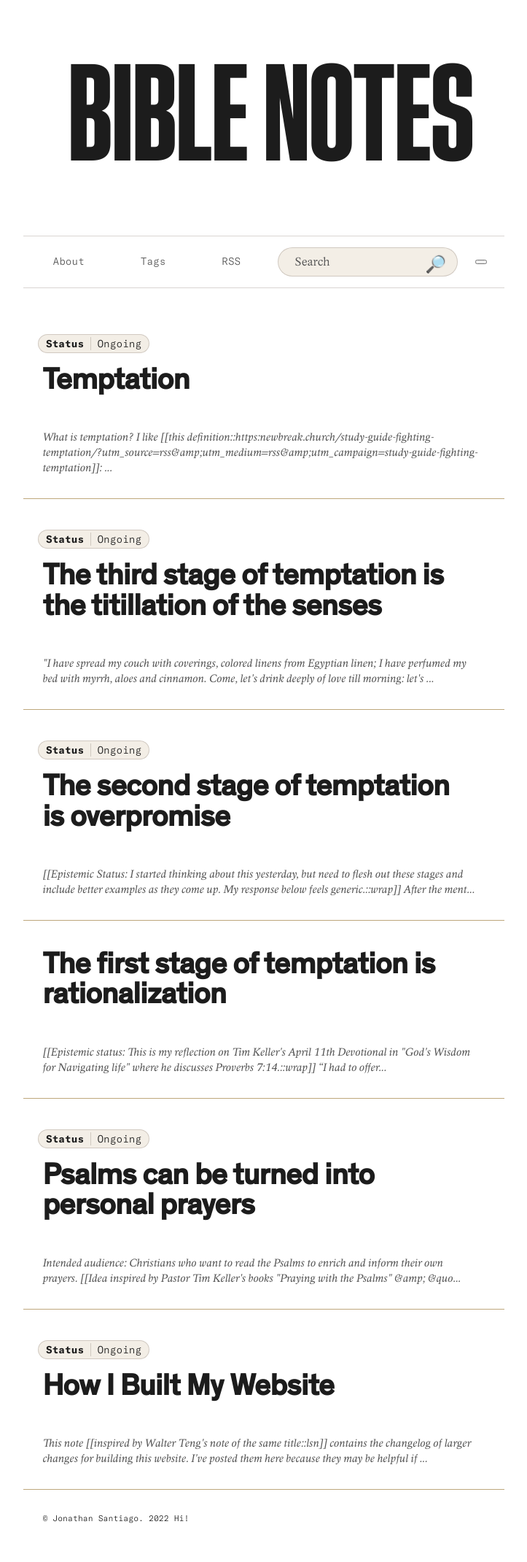
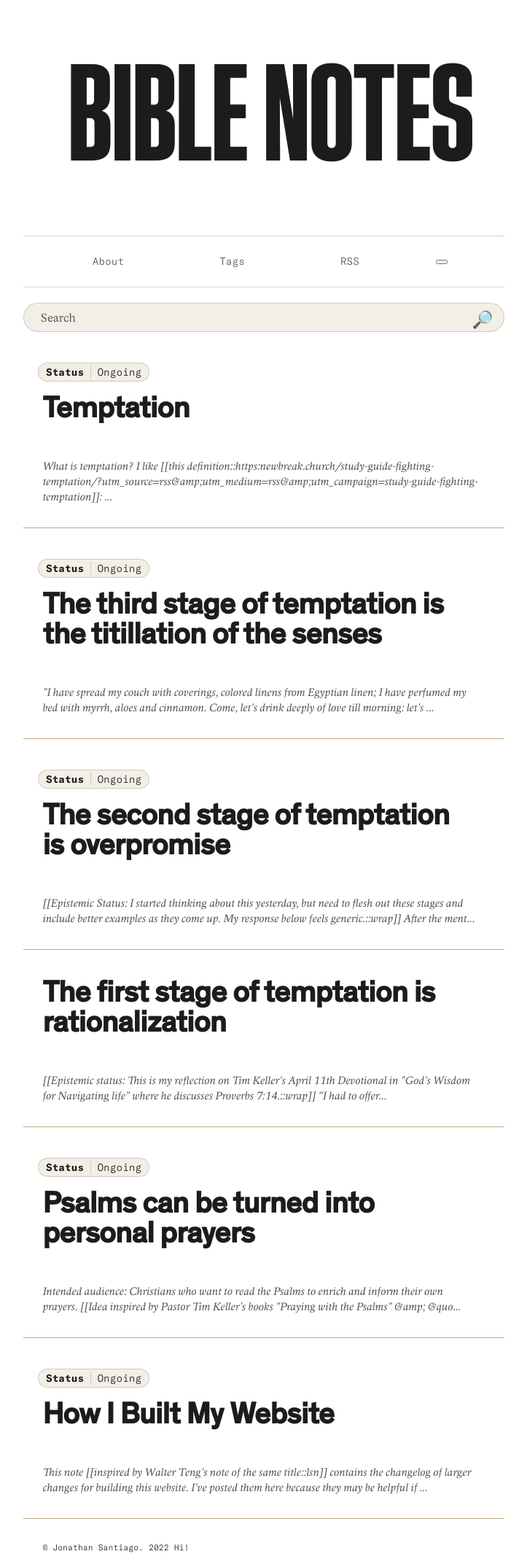
Before and after one commit to jsantiago611/digital-garden-master, a Jekyll site: the page built from index.md, in a window 1280 px wide. Shown: the whole page at 73% size, without its empty margins (278-1001 px from the left). Built offline with Jekyll 4.4.1, drawn with Linux system fonts in a browser that asks for light colours; before the commit the page ends 2101 px from its top, so only the background shows below that.

Commit message:
moving searchbar down to it's own line

```diff
--- a/_includes/Header.html
+++ b/_includes/Header.html
@@ -184,7 +184,13 @@
             <p class="menu-item-text">RSS</p>
         </a>
         {%- if site.preferences.search.enabled -%}
-        <div class="searchbar search-container">
+        <script type="text/javascript" src="/assets/js/vendor/lunr.min.js"></script>
+        <script src="/assets/js/Search.js"></script>
+        <script src="/scripts/theme-switcher.js"></script>
+        {%- endif -%}
+        <button id="theme-toggle" onclick="modeSwitcher()"></button>
+    </div>
+    <div class="searchbar search-container">
             {%- if site.preferences.search.shortcut_hint.enabled -%}
             <div class="search-shortcut disable-select">
                 <kbd class="disable-select">Shift</kbd>
@@ -198,12 +204,6 @@
               </div>
             <div id="search-results" class="search-results"></div>
         </div>
-        <script type="text/javascript" src="/assets/js/vendor/lunr.min.js"></script>
-        <script src="/assets/js/Search.js"></script>
-        <script src="/scripts/theme-switcher.js"></script>
-        {%- endif -%}
-        <button id="theme-toggle" onclick="modeSwitcher()"></button>
-    </div>
 
 
     {%- if page.permalink != "/" -%}
```
